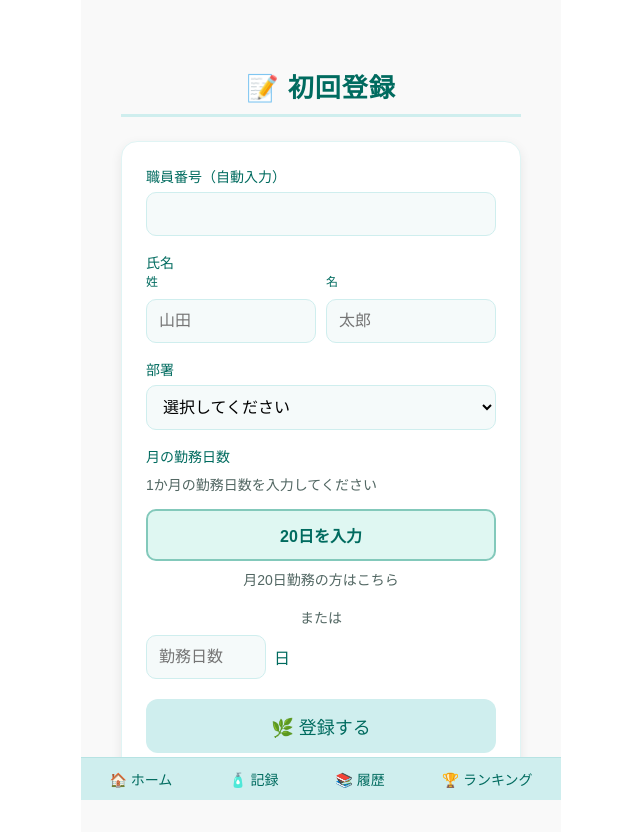
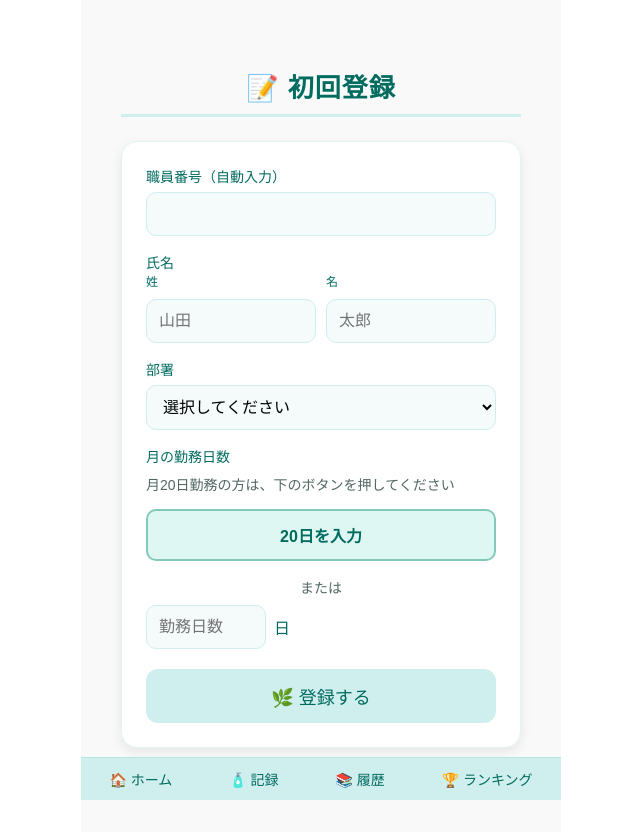
Before and after one commit to eri5122005/mamoru-te-hospital, a Next.js app: page /first-login in a window 1280 px wide. Shown: the whole page, without its empty margins (319-959 px from the left). Built offline with nearby package versions, Linux system fonts and the light colour scheme; no server answers.

Commit message:
初回登録の勤務日数案内を整理

```diff
--- a/pages/first-login/index.js
+++ b/pages/first-login/index.js
@@ -219,7 +219,7 @@ const [firstName, setFirstName] = useState("");
             月の勤務日数
           </label>
           <p id="workDays-help" style={{ margin: "8px 0 12px", color: "#526763", fontSize: "14px", lineHeight: 1.6 }}>
-            1か月の勤務日数を入力してください
+            月20日勤務の方は、下のボタンを押してください
           </p>
           <button
             type="button"
@@ -239,10 +239,7 @@ const [firstName, setFirstName] = useState("");
           >
             20日を入力
           </button>
-          <p style={{ margin: "8px 0 16px", textAlign: "center", color: "#526763", fontSize: "14px", lineHeight: 1.6 }}>
-            月20日勤務の方はこちら
-          </p>
-          <p style={{ margin: "0 0 8px", textAlign: "center", color: "#526763", fontSize: "14px" }}>または</p>
+          <p style={{ margin: "16px 0 8px", textAlign: "center", color: "#526763", fontSize: "14px" }}>または</p>
           <div style={{ display: "flex", alignItems: "center", gap: "8px" }}>
             <input
               id="workDays"
```
